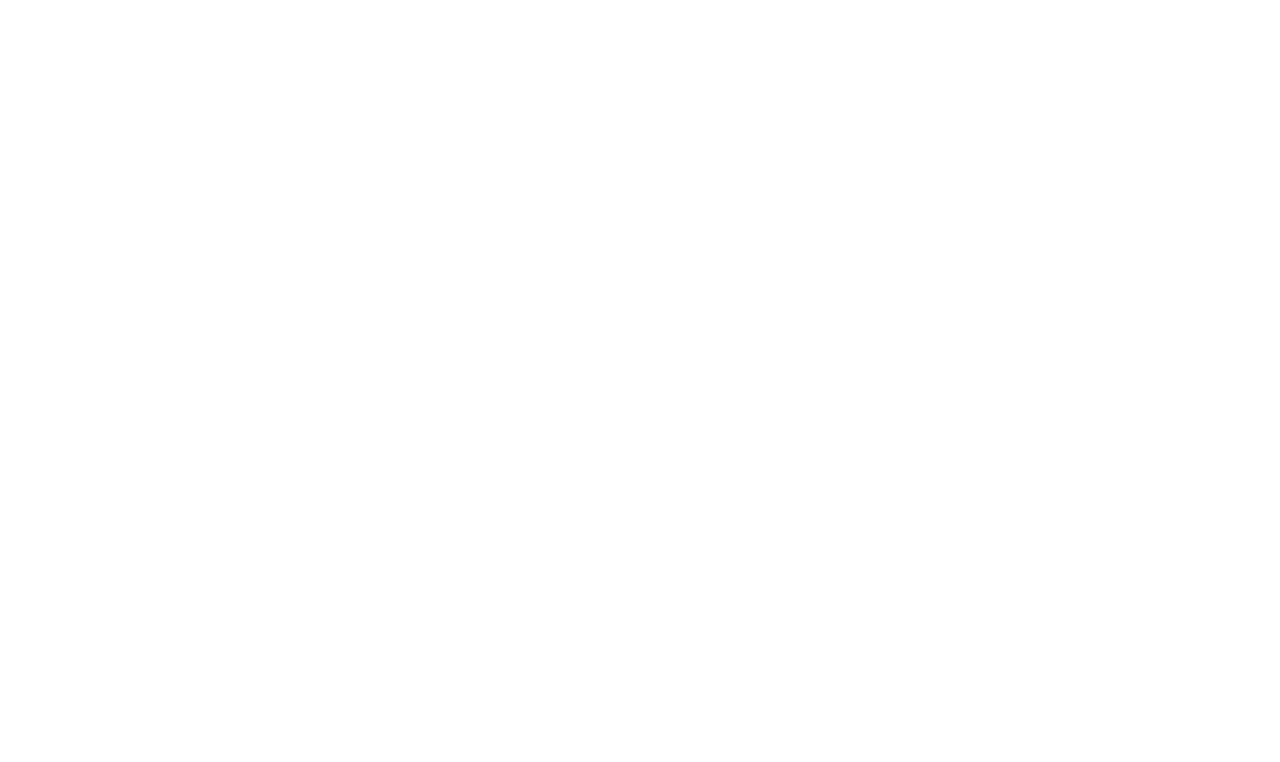
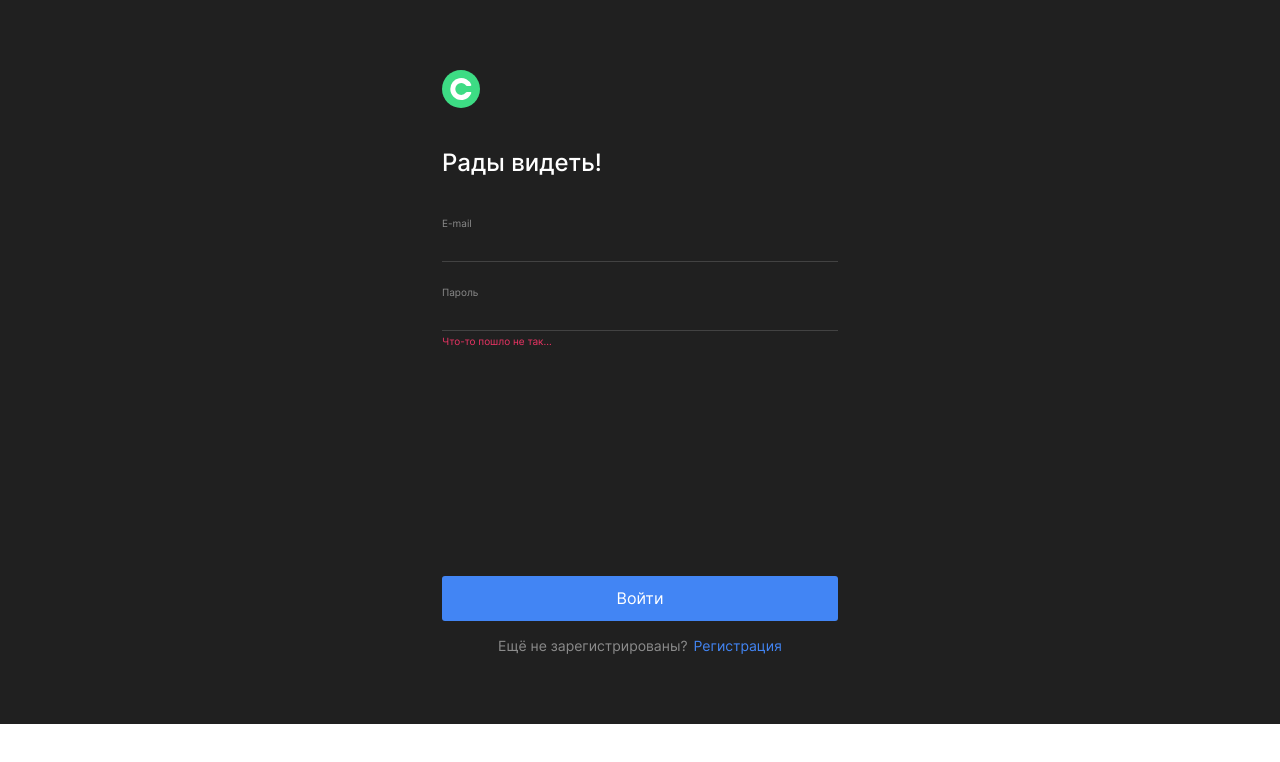
Before and after one commit to vladosrus/movies-explorer-frontend, a React (Create React App) app: page /sign-in in a window 1280 px wide. Shown: the top 762 px of the page. Built offline with nearby package versions, Linux system fonts and the light colour scheme.

Commit message:
feat: создать компонент entrancepage с общим кодом для страниц регистрации и авторизации

```diff
--- a/src/components/Register/Register.css
+++ b/src/components/EntrancePage/EntrancePage.css
@@ -1,4 +1,4 @@
-.registration-page {
+.entrance-page {
   max-width: 396px;
   margin: 0px auto;
   padding-top: 70px;
@@ -6,36 +6,32 @@
   flex-direction: column;
 }
 
-.registration-page__title {
+.entrance-page__title {
   font-weight: 500;
   font-size: 24px;
   line-height: 29px;
   margin: 40px 0px;
 }
 
-.registration-page__form {
+.entrance-page__form {
   margin-bottom: 16px;
 }
 
-.registration-page__input-container {
+.entrance-page__input-container {
   position: relative;
   margin-bottom: 24px;
   display: flex;
   flex-direction: column;
 }
 
-.registration-page__input-container:last-of-type {
-  margin-bottom: 152px;
-}
-
-.registration-page__input-name {
+.entrance-page__input-name {
   font-weight: 400;
   font-size: 10px;
   line-height: 12px;
   color: #8b8b8b;
 }
 
-.registration-page__input {
+.entrance-page__input {
   width: 100%;
   padding: 5px 0px 10px;
   margin: 0;
@@ -49,15 +45,15 @@
   outline: none;
 }
 
-.registration-page__input_type_error {
+.entrance-page__input_type_error {
   color: #ee3465;
 }
 
-.registration-page__input:focus {
+.entrance-page__input:focus {
   border-bottom: 1px solid #4285f4;
 }
 
-.registration-page__error-message {
+.entrance-page__error-message {
   display: none;
   font-weight: 400;
   font-size: 10px;
@@ -67,12 +63,13 @@
   top: 49px;
 }
 
-.registration-page__error-message_visible {
+.entrance-page__error-message_visible {
   display: block;
 }
 
-.registration-page__submit-button {
+.entrance-page__submit-button {
   width: 100%;
+  margin-top: 152px;
   min-height: 45px;
   border: none;
   border-radius: 3px;
@@ -82,12 +79,16 @@
   color: #fff;
 }
 
-.registration-page__caption-container {
+.entrance-page__submit-button_margin_large {
+    margin-top: 221px;
+  }
+
+.entrance-page__caption-container {
   display: flex;
   margin: 0px auto 70px;
 }
 
-.registration-page__caption {
+.entrance-page__caption {
   margin: 0;
   font-weight: 400;
   font-size: 14px;
@@ -95,7 +96,7 @@
   color: #8b8b8b;
 }
 
-.registration-page__link {
+.entrance-page__link {
   padding-left: 6px;
   font-weight: 400;
   font-size: 14px;
--- /dev/null
+++ b/src/components/EntrancePage/EntrancePage.js
@@ -0,0 +1,67 @@
+import "./EntrancePage.css";
+import Logo from "../Logo/Logo";
+
+export default function EntrancePage(props) {
+  return (
+    <article className="entrance-page">
+      <Logo />
+      <h2 className="entrance-page__title">
+        {props.name === "register" ? "Добро пожаловать!" : "Рады видеть!"}
+      </h2>
+      <form className="entrance-page__form">
+        {props.name === "register" && (
+          <div className="entrance-page__input-container">
+            <label className="entrance-page__input-name">Имя</label>
+            <input type="text" className="entrance-page__input"></input>
+            <span className="entrance-page__error-message"></span>
+          </div>
+        )}
+        <div className="entrance-page__input-container">
+          <label className="entrance-page__input-name">
+            E-mail
+            <input type="email" className="entrance-page__input"></input>
+          </label>
+          <span className="entrance-page__error-message"></span>
+        </div>
+        <div className="entrance-page__input-container">
+          <label className="entrance-page__input-name">
+            Пароль
+            <input
+              type="password"
+              className="entrance-page__input entrance-page__input_type_error"
+            ></input>
+          </label>
+          <span className="entrance-page__error-message entrance-page__error-message_visible">
+            Что-то пошло не так...
+          </span>
+        </div>
+        <button
+          type="submit"
+          className={`entrance-page__submit-button ${
+            props.name === "login" &&
+            "entrance-page__submit-button_margin_large"
+          }`}
+        >
+          {props.name === "register" ? "Зарегистрироваться" : "Войти"}
+        </button>
+      </form>
+      <div className="entrance-page__caption-container">
+        <p className="entrance-page__caption">
+          {props.name === "register"
+            ? "Уже зарегистрированы?"
+            : "Ещё не зарегистрированы?"}
+
+          {props.name === "register" ? (
+            <a className="entrance-page__link" href="/sign-in">
+              Войти
+            </a>
+          ) : (
+            <a className="entrance-page__link" href="/sign-up">
+              Регистрация
+            </a>
+          )}
+        </p>
+      </div>
+    </article>
+  );
+}
--- a/src/components/Login/Login.js
+++ b/src/components/Login/Login.js
@@ -1,3 +1,5 @@
+import EntrancePage from "../EntrancePage/EntrancePage";
+
 export default function Login() {
-  return <article className="login-page"></article>;
+  return <EntrancePage name={"login"} />;
 }
--- a/src/components/Register/Register.js
+++ b/src/components/Register/Register.js
@@ -1,48 +1,5 @@
-import "./Register.css";
-import Logo from "../Logo/Logo";
+import EntrancePage from "../EntrancePage/EntrancePage";
 
 export default function Register() {
-  return (
-    <article className="registration-page">
-      <Logo />
-      <h2 className="registration-page__title">Добро пожаловать!</h2>
-      <form className="registration-page__form">
-        <div className="registration-page__input-container">
-          <label className="registration-page__input-name">Имя</label>
-          <input type="text" className="registration-page__input"></input>
-          <span className="registration-page__error-message"></span>
-        </div>
-        <div className="registration-page__input-container">
-          <label className="registration-page__input-name">
-            E-mail
-            <input type="email" className="registration-page__input"></input>
-          </label>
-          <span className="registration-page__error-message"></span>
-        </div>
-        <div className="registration-page__input-container">
-          <label className="registration-page__input-name">
-            Пароль
-            <input
-              type="password"
-              className="registration-page__input registration-page__input_type_error"
-            ></input>
-          </label>
-          <span className="registration-page__error-message registration-page__error-message_visible">
-            Что-то пошло не так...
-          </span>
-        </div>
-        <button type="submit" className="registration-page__submit-button">
-          Зарегистрироваться
-        </button>
-      </form>
-      <div className="registration-page__caption-container">
-        <p className="registration-page__caption">
-          Уже зарегистрированы?
-          <a class="registration-page__link" href="/sign-in">
-            Войти
-          </a>
-        </p>
-      </div>
-    </article>
-  );
+  return <EntrancePage name={"register"} />;
 }
```
